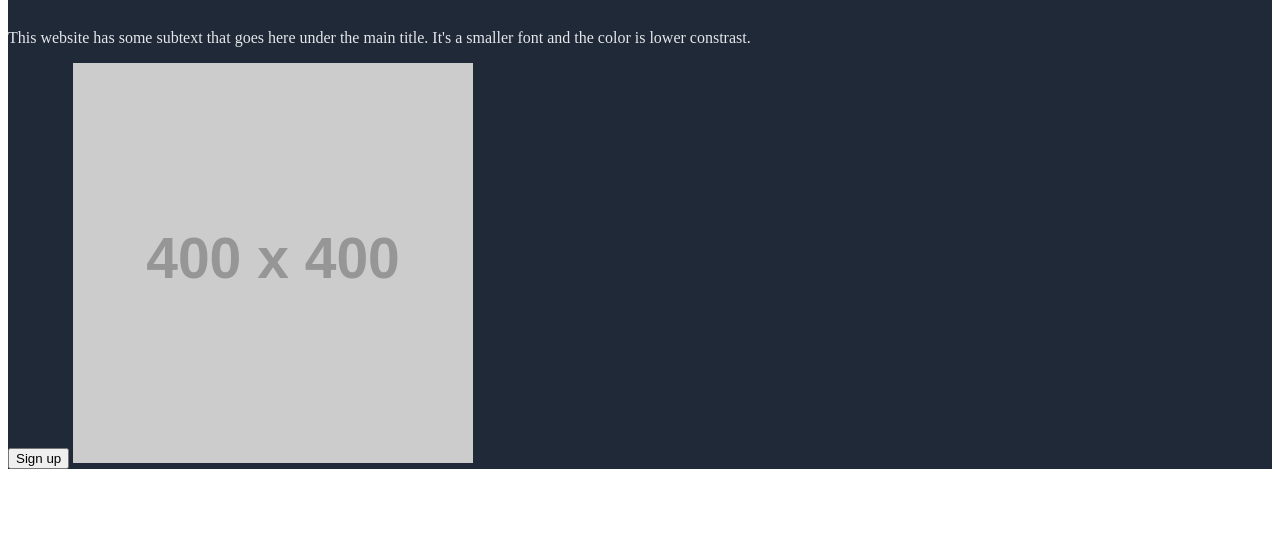
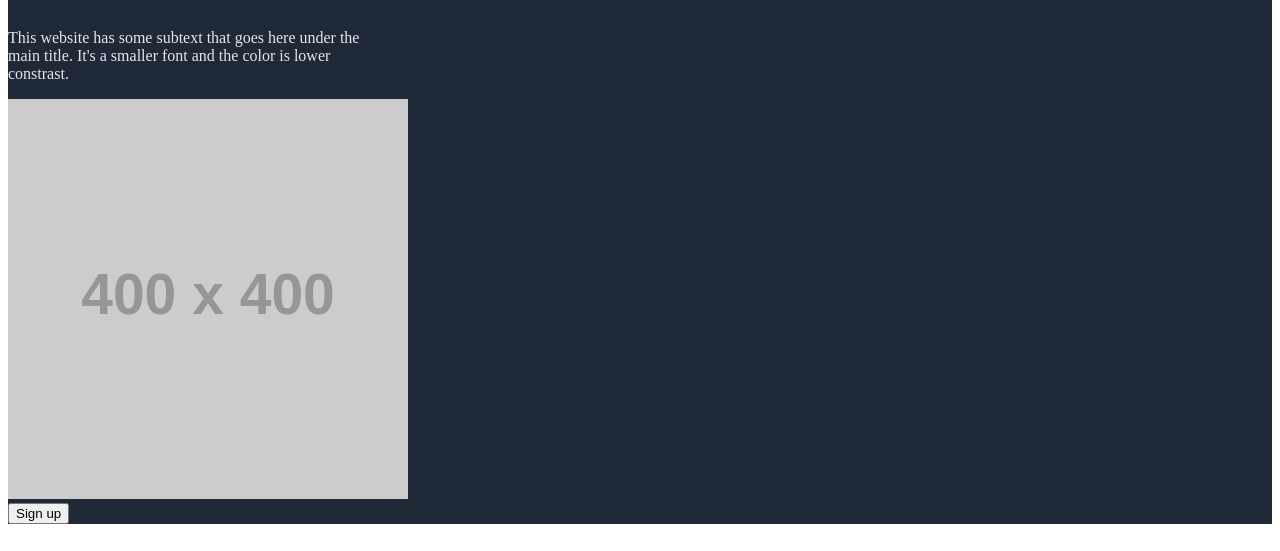
Before and after one commit to BJamesShea/odin-landing-page, a plain HTML site: page index.html in a window 1280 px wide. Shown: the part 249-800 px from the top of the page. Drawn offline with Linux system fonts and the light colour scheme; placeholder pictures from the web are drawn by us.

Commit message:
Add more HTML to top third

```diff
--- a/index.html
+++ b/index.html
@@ -5,6 +5,7 @@
     <meta name="viewport" content="width=device-width, initial-scale=1.0">
     <title>Landing page</title>
     <link rel="stylesheet" href="style.css">
+    <style>@import url('https://fonts.googleapis.com/css2?family=Roboto:wght@300;500;700&display=swap');</style>
 </head>
 <body>
     <div class="hero">
@@ -22,11 +23,12 @@
         </ul>
     </div>
     </div>
-
     <h1>This website is awesome</h1>
-    <p  class="description">This website has some subtext that goes here under the main title. It's a smaller font and the color is lower constrast.</p>
+    <p  class="description">This website has some subtext that goes here under the <br>main title. It's a smaller font and the color is lower <br>constrast.</p>
+    <div class="placeholder-picture">
+    <img src="https://placehold.co/400" alt="Placeholder image" width="400px">
+    </div>
     <button type="button">Sign up</button>
-    <img src="https://placehold.co/400" alt="Placeholder image" width="400px">
 </div>
 </body>
 </html>
```
